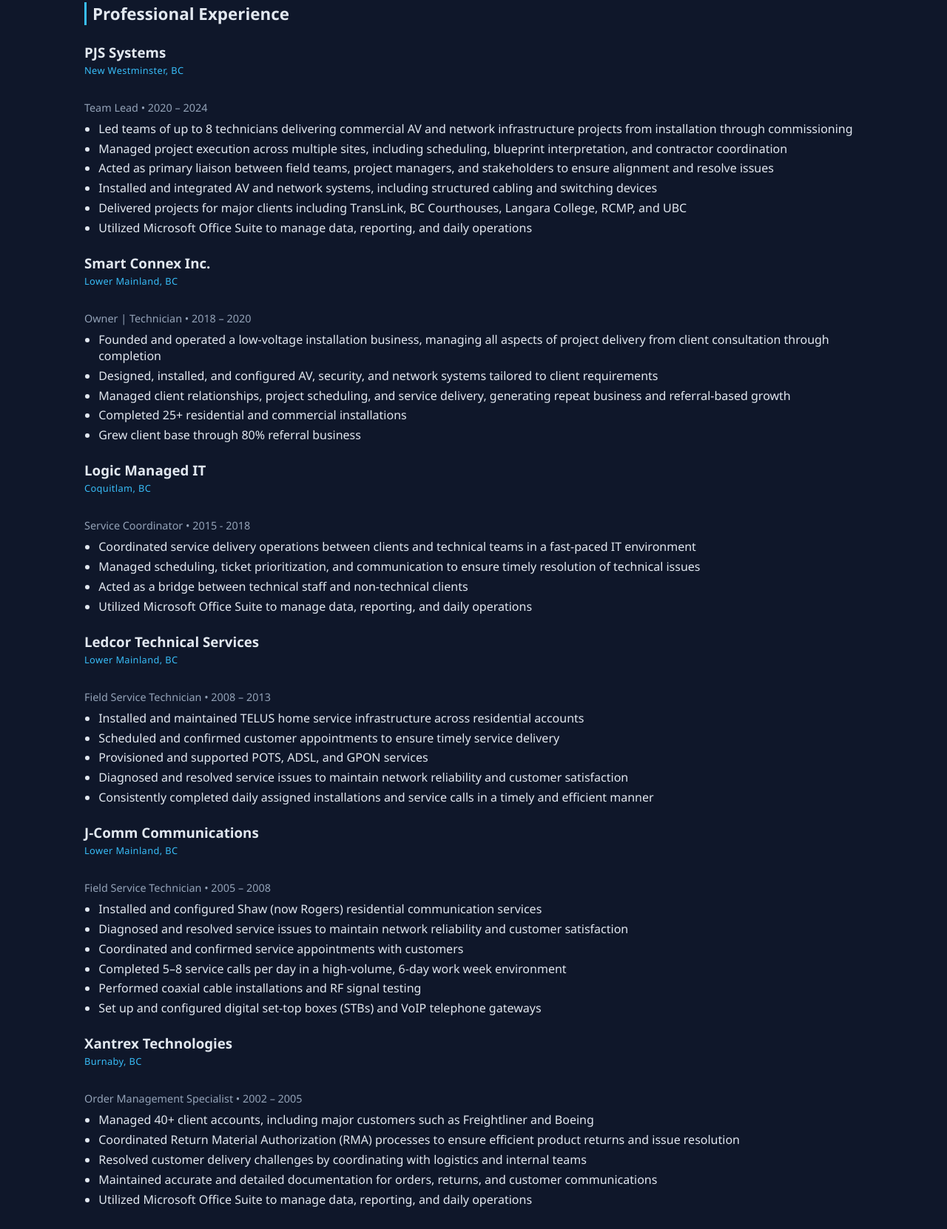
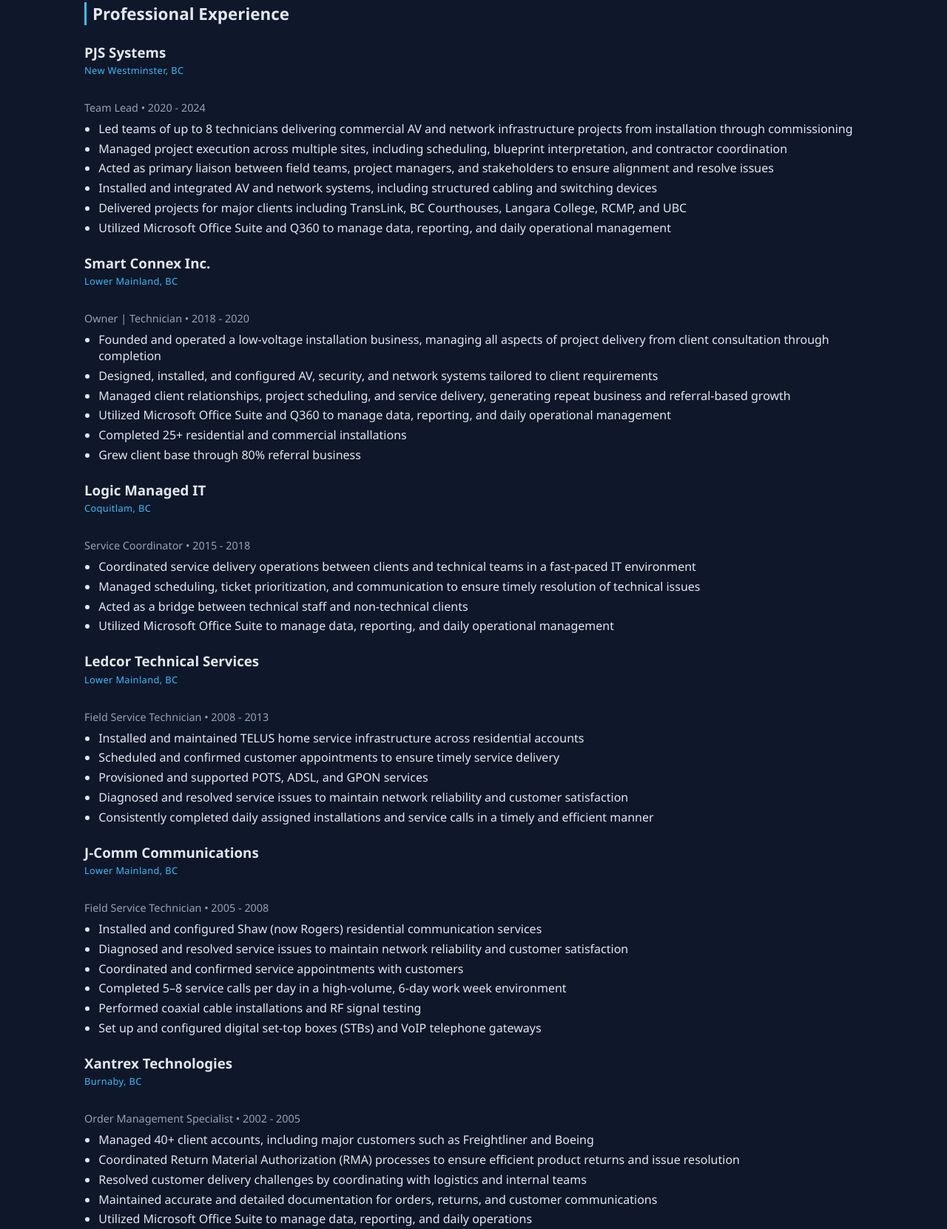
Before and after one commit to bellsandwhistlesdesigns/douglas-portfolio, a plain HTML site: page resume.html in a window 1280 px wide. Shown: the part 749-2411 px from the top of the page at 74% size. Drawn offline with Linux system fonts and the light colour scheme.

Commit message:
Added more information about areas of study while in college

```diff
--- a/resume.html
+++ b/resume.html
@@ -78,25 +78,26 @@
     <div class="job">
       <h3>PJS Systems</h3>
       <p class="location">New Westminster, BC</p>
-      <p class="job-title">Team Lead • 2020 – 2024</p>
+      <p class="job-title">Team Lead • 2020 - 2024</p>
       <ul>
         <li>Led teams of up to 8 technicians delivering commercial AV and network infrastructure projects from installation through commissioning</li>
         <li>Managed project execution across multiple sites, including scheduling, blueprint interpretation, and contractor coordination</li>
         <li>Acted as primary liaison between field teams, project managers, and stakeholders to ensure alignment and resolve issues</li>
         <li>Installed and integrated AV and network systems, including structured cabling and switching devices</li>
         <li>Delivered projects for major clients including TransLink, BC Courthouses, Langara College, RCMP, and UBC</li>
-        <li>Utilized Microsoft Office Suite to manage data, reporting, and daily operations</li>
+        <li>Utilized Microsoft Office Suite and Q360 to manage data, reporting, and daily operational management</li>
       </ul>
     </div>
 
     <div class="job">
       <h3>Smart Connex Inc.</h3>
       <p class="location">Lower Mainland, BC</p>
-      <p class="job-title">Owner | Technician • 2018 – 2020</p>
+      <p class="job-title">Owner | Technician • 2018 - 2020</p>
       <ul>
         <li>Founded and operated a low-voltage installation business, managing all aspects of project delivery from client consultation through completion</li>
         <li>Designed, installed, and configured AV, security, and network systems tailored to client requirements</li>
         <li>Managed client relationships, project scheduling, and service delivery, generating repeat business and referral-based growth</li>
+        <li>Utilized Microsoft Office Suite and Q360 to manage data, reporting, and daily operational management</li>
         <li>Completed 25+ residential and commercial installations</li>
         <li>Grew client base through 80% referral business</li>
     </ul>
@@ -109,14 +110,14 @@
         <li>Coordinated service delivery operations between clients and technical teams in a fast-paced IT environment</li>
         <li>Managed scheduling, ticket prioritization, and communication to ensure timely resolution of technical issues</li>
         <li>Acted as a bridge between technical staff and non-technical clients</li>
-        <li>Utilized Microsoft Office Suite to manage data, reporting, and daily operations</li>
+        <li>Utilized Microsoft Office Suite to manage data, reporting, and daily operational management</li>
       </ul>
     </div>
 
     <div class="job">
       <h3>Ledcor Technical Services</h3>
       <p class="location">Lower Mainland, BC</p>
-      <p class="job-title">Field Service Technician • 2008 – 2013</p>
+      <p class="job-title">Field Service Technician • 2008 - 2013</p>
      <ul>
         <li>Installed and maintained TELUS home service infrastructure across residential accounts</li>
         <li>Scheduled and confirmed customer appointments to ensure timely service delivery</li>
@@ -129,7 +130,7 @@
     <div class="job">
       <h3>J-Comm Communications</h3>
       <p class="location">Lower Mainland, BC</p>
-      <p class="job-title">Field Service Technician • 2005 – 2008</p>
+      <p class="job-title">Field Service Technician • 2005 - 2008</p>
       <ul>
         <li>Installed and configured Shaw (now Rogers) residential communication services</li>
         <li>Diagnosed and resolved service issues to maintain network reliability and customer satisfaction</li>
@@ -143,7 +144,7 @@
     <div class="job">
       <h3>Xantrex Technologies</h3>
       <p class="location">Burnaby, BC</p>
-      <p class="job-title">Order Management Specialist • 2002 – 2005</p>
+      <p class="job-title">Order Management Specialist • 2002 - 2005</p>
       <ul>
         <li>Managed 40+ client accounts, including major customers such as Freightliner and Boeing</li>
         <li>Coordinated Return Material Authorization (RMA) processes to ensure efficient product returns and issue resolution</li>
@@ -183,7 +184,7 @@
 
     <h2>Education</h2>
     <div class="education-item">
-        <h3>Diploma, Web & Application Development</h3>
+        <h3>Diploma, Full-Stack Web & Mobile Applications Development</h3>
         <p class="education-meta">
             2024 – 2025
         </p>
@@ -194,13 +195,13 @@
     </div>
 
     <div class="education-item">
-        <h3>Diploma, Network Systems Engineer</h3>
+        <h3>Diploma, Network Systems Engineering</h3>
         <p class="education-meta">
             2013 – 2015
         </p>
         <p class="field-study">
             Network Infrastructure, Systems Administration,
-            Routing & Switching, Server Technologies, Security
+            Cisco Configuration, Routing & Switching, Microsoft Server Technologies, Network Security
         </p>
     </div>
 
@@ -224,7 +225,7 @@
     <p>Extron AV Associate | 2022</p>
   </section>
 
-  <a href="images/techAVSystemsSpecialist.pdf" download class="resume-download">
+  <a href="images/DouglasMoth_Resume.pdf" download class="resume-download">
   Download Resume (PDF)
   </a>
   <nav class="post-nav">
```
Also changed, not shown: 1 other file.
